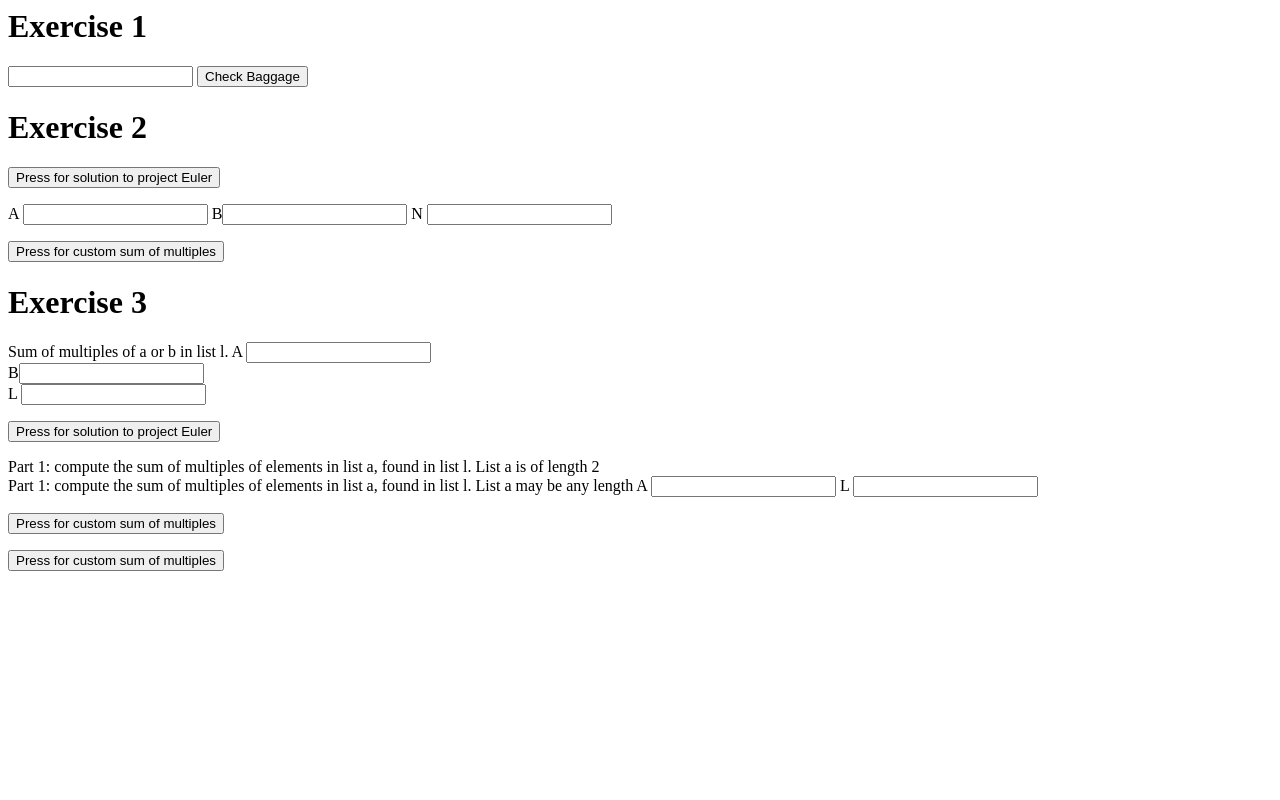
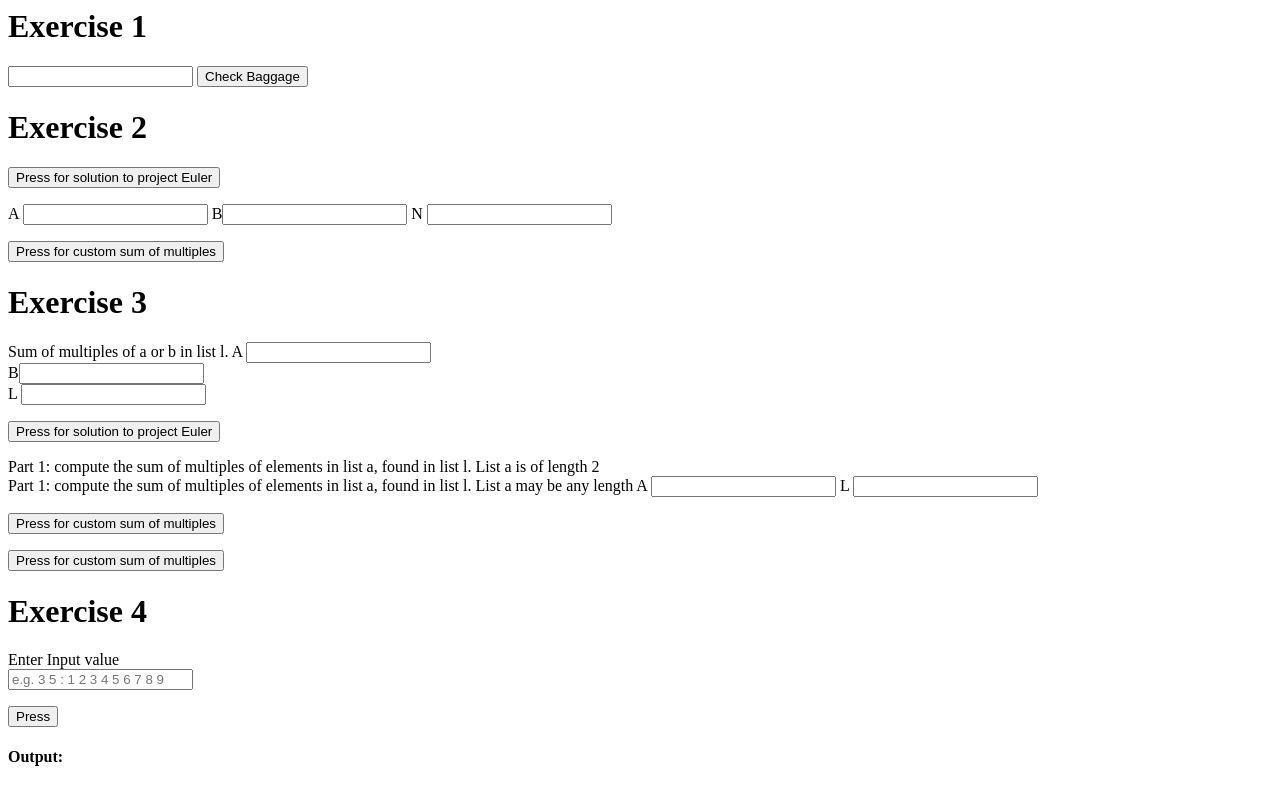
Before and after one commit to anitta20076981/Anitta_DBS, a plain HTML site: page index.html in a window 1280 px wide. Drawn offline with Linux system fonts and the light colour scheme.

Commit message:
Create a function to read a string of the form:

```diff
--- /dev/null
+++ b/ex4.js
@@ -0,0 +1,26 @@
+function factorsAndMultiples() {
+    let input = document.getElementById("inputData").value.trim();
+
+    let parts = input.split(":");
+
+    if (parts.length !== 2) {
+        document.getElementById("output").innerText = " Invalid format. Use 'a b : list'.";
+        return;
+    }
+
+    let ab = parts[0].trim().split(" ").map(Number);
+    let list = parts[1].trim().split(" ").map(Number);
+
+    let a = ab[0];
+    let b = ab[1];
+    let sum = 0;
+
+    for (let num of list) {
+        if (num % a === 0 || num % b === 0) {
+            sum += num;
+        }
+    }
+
+    document.getElementById("output").innerText =
+        sum + " : " + input;
+}
--- a/index.html
+++ b/index.html
@@ -4,6 +4,7 @@
     <script src="ex1.js"></script>
     <script src="ex2.js"></script>
     <script src="ex3.js"></script>
+    <script src="ex4.js"></script>
 </head>
 
 <body>
@@ -57,6 +58,20 @@
 
         </p>
 
+        <p>
+            <h1>Exercise 4</h1>
+
+            <p>
+                Enter Input value<br>
+                <input type="text" id="inputData" placeholder="e.g. 3 5 : 1 2 3 4 5 6 7 8 9">
+            </p>
+
+
+            <button onclick="factorsAndMultiples()">Press</button>
+            <h4>Output:</h4>
+            <p id="output"></p>
+        </p>
+
 </body>
 
 </HTml>
```
